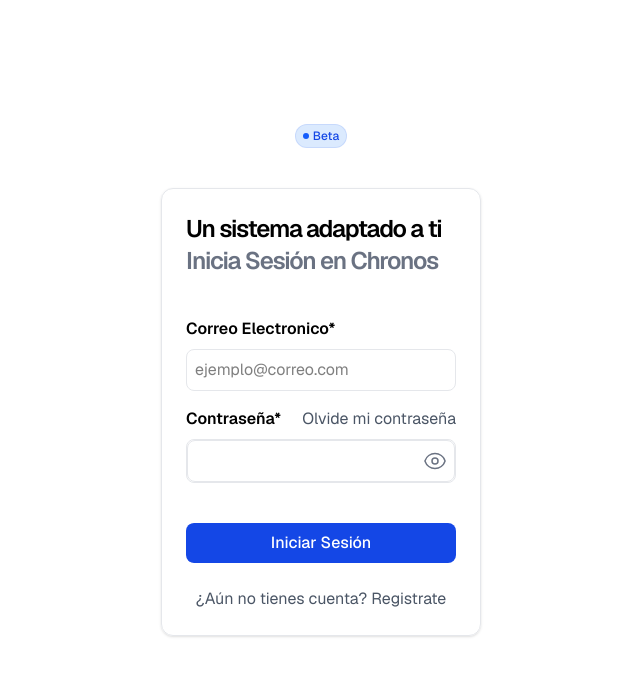
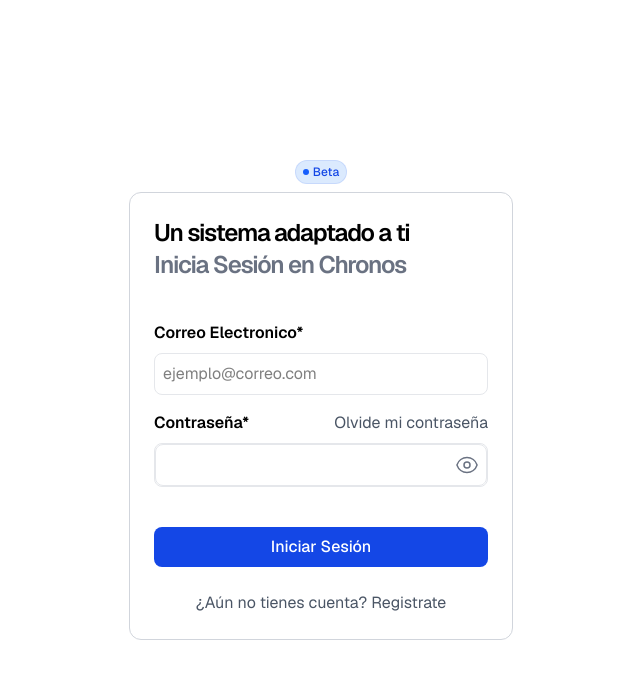
Before and after one commit to thejuancoo/chronos, a React (Vite) app: page / in a window 1280 px wide. Shown: the top 678 px of the page, without its empty margins (319-959 px from the left). Built offline with nearby package versions, Linux system fonts and the light colour scheme; no server answers.

Commit message:
style: Modifica estilos

```diff
--- a/src/features/auth/Pages/Login.jsx
+++ b/src/features/auth/Pages/Login.jsx
@@ -36,9 +36,9 @@ export default function Login() {
 
     return (
         <>
-            <div className="flex min-h-screen flex-col items-center justify-center">
+            <div className="flex min-h-screen flex-col items-center justify-center p-1">
                 <Badge>Beta</Badge>
-                <div className="md:w-1/4 sm:w-1/2 lg:w-1/4 sm:m-10 p-6 rounded-xl shadow border border-gray-200">
+                <div className="w-full max-w-sm border border-gray-300 p-6 rounded-xl">
                     <h1 className="text-black tracking-tighter font-semibold text-2xl">
                         Un sistema adaptado a ti
                     </h1>
--- a/src/features/auth/Pages/RecoveryPassword.jsx
+++ b/src/features/auth/Pages/RecoveryPassword.jsx
@@ -20,9 +20,8 @@ export default function RecoveryPassword() {
     }
 
     return (
-        <>
         <div className="flex min-h-screen flex-col items-center justify-center p-1">
-                <div className="md:w-1/4 sm:w-1/2 lg:w-1/4 sm:m-10 border border-gray-100 p-6 rounded-xl shadow">
+            <div className="w-full max-w-sm border border-gray-300 p-6 rounded-xl">
                 <h1 className="text-black font-semibold text-2xl">
                     Tu tiempo bajo control
                 </h1>
@@ -83,6 +82,5 @@ export default function RecoveryPassword() {
                 </div>
             </div>
         </div>
-        </>
     );
 }
--- a/src/features/auth/Pages/Register.jsx
+++ b/src/features/auth/Pages/Register.jsx
@@ -27,7 +27,7 @@ export default function Register() {
     <>
       <div className="flex min-h-screen flex-col items-center justify-center p-1">
         <Badge>Beta</Badge>
-        <div className="lg:w-1/4 md:w-1/4 sm:w-1/2 sm:m-10 border border-gray-100 p-6 rounded-xl shadow">
+        <div className="w-full max-w-sm border border-gray-300 p-6 rounded-xl">
           <h1 className="text-black font-semibold text-2xl">
             Organizate como nunca antes
           </h1>
--- a/src/shared/components/layout/Badge.jsx
+++ b/src/shared/components/layout/Badge.jsx
@@ -1,6 +1,6 @@
 export default function Badge({children}) {
   return (
-     <span className="inline-flex items-center rounded-full bg-blue-100 px-2 py-1 text-xs font-medium text-blue-700 inset-ring inset-ring-blue-700/10">
+     <span className="inline-flex items-center rounded-full bg-blue-100 mb-2 px-2 py-1 text-xs font-medium text-blue-700 inset-ring inset-ring-blue-700/10">
         <span className="h-1.5 w-1.5 bg-blue-600 rounded-full me-1"></span>
         {children}
     </span>
```
Lines whose indentation alone changed are shown as unchanged.
